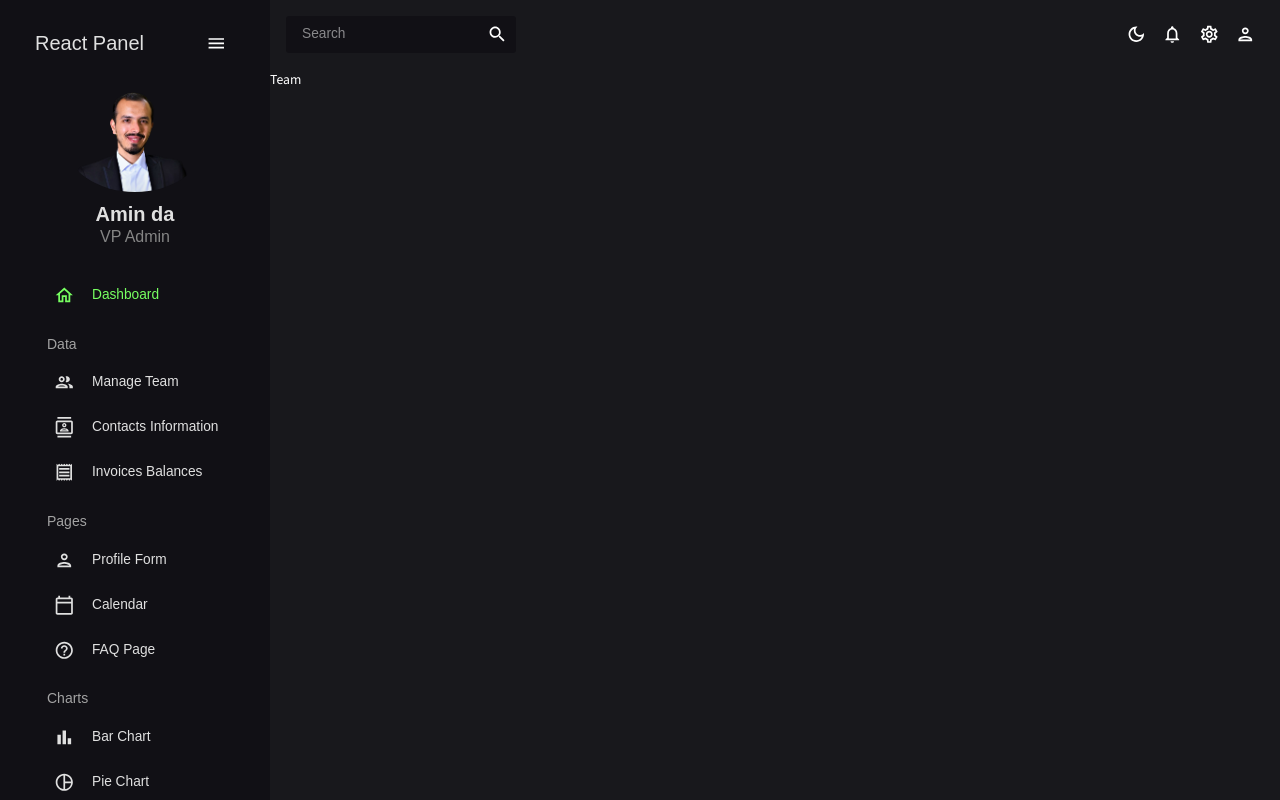
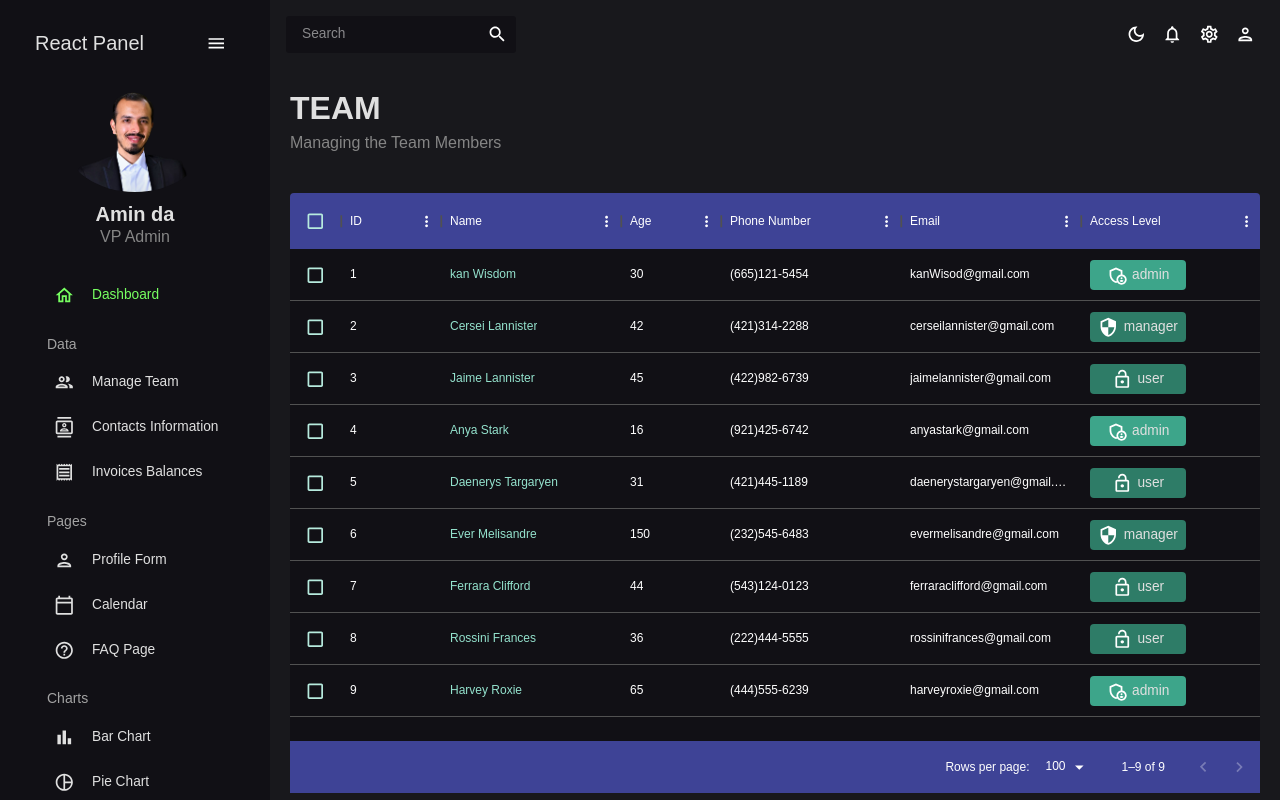
Before and after one commit to amin-da/react-admin-panel, a React (Vite) app: page /team in a window 1280 px wide. Built offline with nearby package versions, Linux system fonts and the light colour scheme; the HTML template or start-up script is replaced by a standard one.

Commit message:
compelete Team page

```diff
--- a/src/data/mockData.js
+++ b/src/data/mockData.js
@@ -1,4 +1,4 @@
-// import { tokens } from "../theme";
+import { tokens } from "../theme";
 
 export const mockDataTeam = [
   {
--- a/src/pages/Team.jsx
+++ b/src/pages/Team.jsx
@@ -1,9 +1,110 @@
-
+import { Box, Typography, useTheme } from "@mui/material";
+import { tokens } from "../theme";
+import Header from "../components/Header";
+import { DataGrid } from "@mui/x-data-grid";
+import { mockDataTeam } from "../data/mockData";
+import LockOpenOutlinedIcon from "@mui/icons-material/LockOpenOutlined";
+import SecurityOutlinedIcon from "@mui/icons-material/SecurityOutlined";
+import AdminPanelSettingsOutlinedIcon from "@mui/icons-material/AdminPanelSettingsOutlined";
 
 const Team = () => {
+  const theme = useTheme();
+  const colors = tokens(theme.palette.mode);
+
+  const columns = [
+    { field: "id", headerName: "ID" },
+    {
+      field: "name",
+      headerName: "Name",
+      flex: 1,
+      cellClassName: "name-column--cell",
+    },
+    {
+      field: "age",
+      headerName: "Age",
+      type: "number",
+      headerAlign: "left",
+      align: "left",
+    },
+    {
+      field: "phone",
+      headerName: "Phone Number",
+      flex: 1,
+    },
+    {
+      field: "email",
+      headerName: "Email",
+      flex: 1,
+    },
+    {
+      field: "accessLevel",
+      headerName: "Access Level",
+      flex: 1,
+      renderCell: ({ row: { access } }) => {
+        return (
+          <Box
+            width="60%"
+            m="0"
+            p="5px"
+            display="flex"
+            justifyContent="center"
+            backgroundColor={
+              access === "admin"
+                ? colors.greenAccent[600]
+                : access === "manager"
+                ? colors.greenAccent[700]
+                : colors.greenAccent[700]
+            }
+            borderRadius="4px"
+          >
+            {access === "admin" && <AdminPanelSettingsOutlinedIcon />}
+            {access === "manager" && <SecurityOutlinedIcon />}
+            {access === "user" && <LockOpenOutlinedIcon />}
+            <Typography color={colors.grey[100]} sx={{ ml: "5px" }}>
+              {access}
+            </Typography>
+          </Box>
+        );
+      },
+    },
+  ];
+
   return (
-    <div>Team</div>
-  )
-}
+    <Box m="20px">
+      <Header title="TEAM" subtitle="Managing the Team Members" />
+      <Box
+        m="40px 0 0 0"
+        height="75vh"
+        sx={{
+          "& .MuiDataGrid-root": {
+            border: "none",
+          },
+          "& .MuiDataGrid-cell": {
+            borderBottom: "none",
+          },
+          "& .name-column--cell": {
+            color: colors.greenAccent[300],
+          },
+          "& .MuiDataGrid-columnHeaders": {
+            backgroundColor: colors.blueAccent[700],
+            borderBottom: "none",
+          },
+          "& .MuiDataGrid-virtualScroller": {
+            backgroundColor: colors.primary[400],
+          },
+          "& .MuiDataGrid-footerContainer": {
+            borderTop: "none",
+            backgroundColor: colors.blueAccent[700],
+          },
+          "& .MuiCheckbox-root": {
+            color: `${colors.greenAccent[200]} !important`,
+          },
+        }}
+      >
+        <DataGrid checkboxSelection rows={mockDataTeam} columns={columns} />
+      </Box>
+    </Box>
+  );
+};
 
-export default Team
+export default Team;
```
